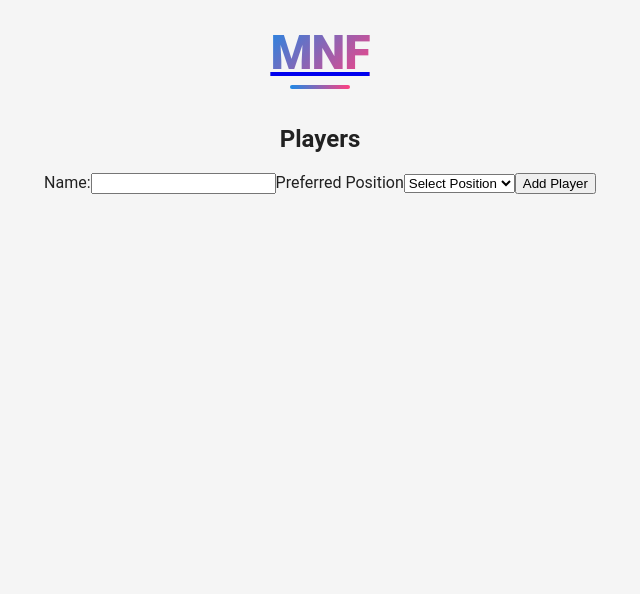
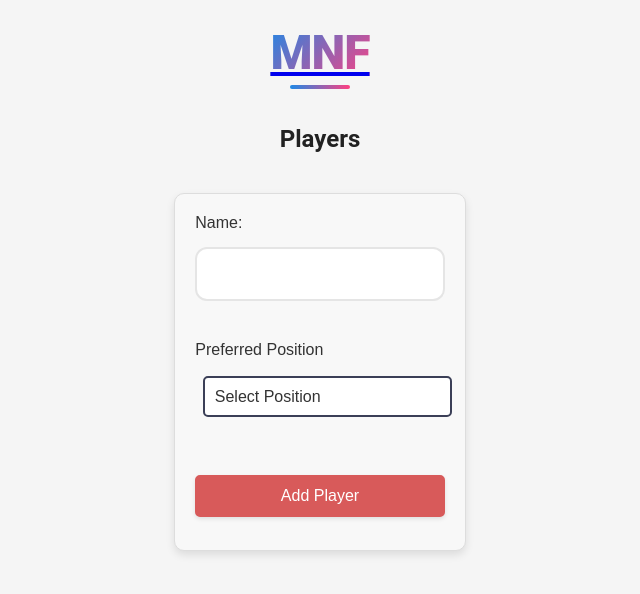
Before and after one commit to aiidanm/footballAppFrontend, a React (Create React App) app: page /add-player in a window 1280 px wide. Shown: the top 594 px of the page, without its empty margins (320-960 px from the left). Built offline with nearby package versions, Linux system fonts and the light colour scheme; no server answers; sample sign-in values are in the browser's storage.

Commit message:
changed styling on some buttons, add new player page and stared working on sort and order for recent games

```diff
--- a/src/App.css
+++ b/src/App.css
@@ -76,6 +76,33 @@ body {
 }
 
 /* Button styles */
+button {
+  margin: 0.8rem 0;
+  border-radius: 8px;
+  padding: 14px 24px;
+  width: 100%;
+  max-width: 300px;
+  cursor: pointer;
+  font-size: 1rem;
+  font-weight: 500;
+  border: none;
+  background: var(--surface);
+  color: var(--text-primary);
+  box-shadow: 0 2px 4px rgba(0,0,0,0.1);
+  transition: all 0.3s ease;
+  display: flex;
+  justify-content: center;
+  align-items: center;
+  position: relative;
+  overflow: hidden;
+
+}
+
+.logoutButton{
+  background: var(--surface);
+  color: var(--text-primary);
+  width: 10%;
+}
 .icon-button {
   margin: 0.8rem 0;
   border-radius: 8px;
--- a/src/components/AddPlayer.js
+++ b/src/components/AddPlayer.js
@@ -53,29 +53,37 @@ const NewPlayer = () => {
       {waiting ? (
         <h1>Submitting to server..</h1>
       ) : (
-        <div className="new-player-form">
-          <label htmlFor="NameEntry">Name:</label>
+        <div className="edit-form">
+          <form className="login_form" onSubmit={e => { e.preventDefault(); handleSave(); }}>
+            <div className="login-pair">
+              <label htmlFor="NameEntry" className="login_label">Name:</label>
               <input
                 id="NameEntry"
                 name="name"
                 value={newPlayer.name}
                 onChange={handleUpdate}
+                required
               />
-          <label htmlFor="PositionEntry">Preferred Position</label>
+            </div>
+            <div className="login-pair">
+              <label htmlFor="PositionEntry" className="login_label">Preferred Position</label>
               <select
+                id="PositionEntry"
                 name="preferred_position"
                 value={newPlayer.preferred_position}
                 onChange={handleUpdate}
+                className="playerSortSelect"
+                required
               >
-            <option value="">Select Position</option>{" "}
-            {/* Added a default option */}
+                <option value="">Select Position</option>
                 <option value="MF">Midfielder</option>
                 <option value="DF">Defender</option>
                 <option value="GK">Goalkeeper</option>
                 <option value="FW">Forward</option>
               </select>
-          <button onClick={handleSave}>Add Player</button>{" "}
-          {/* Added a button to save */}
+            </div>
+            <button type="submit">Add Player</button>
+          </form>
         </div>
       )}
     </div>
--- a/src/components/Pages/GameInfo.jsx
+++ b/src/components/Pages/GameInfo.jsx
@@ -1,7 +1,22 @@
-import React, { useEffect } from "react";
+import React, { useEffect, useState } from "react";
 import "../../App.css";
 import { Link } from "react-router-dom";
 const GameInfo = ({ games, setGames }) => {
+  const [sortBy, setSortBy] = useState("date"); // Initial sort field
+  const [sortOrder, setSortOrder] = useState("asc"); // Initial sort order (descending)
+
+   const handleSortChange = (event) => {
+    setSortBy(event.target.value);
+    setGames(sortGames(games, event.target.value, sortOrder));
+  };
+
+  const handleOrderChange = () => {
+    setSortOrder(sortOrder === "asc" ? "desc" : "asc");
+    setGames(
+      sortGames(games, sortBy, sortOrder === "asc" ? "desc" : "asc")
+    );
+  };
+
 
 const sortGames = (games, field, order) => {
   const sortedGames = [...games];
@@ -13,7 +28,7 @@ const sortGames = (games, field, order) => {
 
 
 
-      return dateA - dateB;
+      return dateB - dateA;
   });
 
   setGames(sortedGames);
@@ -25,13 +40,34 @@ useEffect(() => {
 }, []);
   return (
     <div className="pageContainer">
+      <div className="sortContainer">
+            <label htmlFor="gamesSortSelect" className="sortByLabel">
+              Sort by:
+            </label>
+            <div class="playerSortSelect-wrapper">
+              <select
+                value={sortBy}
+                onChange={handleSortChange}
+                className="gamesSortSelect"
+              >
+                <option value="total_goals_scored">Goals Scored</option>
+                <option value="biggest_margin">Biggest Margin</option>
+                <option value="date">Date</option>
+                <option value="Wins">Wins</option>
+                <option value="Win_Ratio">Win ratio</option>
+                <option value="Games_Played">Games played</option>
+              </select>
+            </div>
+            <button onClick={handleOrderChange} className="sortButton">
+              Toggle Order ({sortOrder === "asc" ? "Ascending" : "Descending"})
+            </button>
+          </div>
       {games.map((game) => (
         <Link to={`/games/${game.game_id}`} className="recentGameCard">
           <p>
             Game Date:{" "}
             {new Intl.DateTimeFormat("en-GB").format(new Date(game.game_date))}
           </p>
-          <p>Game ID: {game.game_id}</p>
           <p>Red team score: {game.team1_score} </p>
           <p>Blue team score: {game.team2_score}</p>
         </Link>
--- a/src/components/Pages/HomePage.js
+++ b/src/components/Pages/HomePage.js
@@ -37,7 +37,7 @@ const HomePage = () => {
       <Link to="/" className="HomeLink">
         <h1 className="TitleHeader">MNF</h1>
       </Link>
-      <button onClick={handleLogout}>Logout</button>
+      <button className="logoutButton" onClick={handleLogout}>Logout</button>
       <h2>Home</h2>
       <div className="pageContainer">
         <Link to="/Players" className="icon-button">
```
Lines whose indentation alone changed are shown as unchanged.
